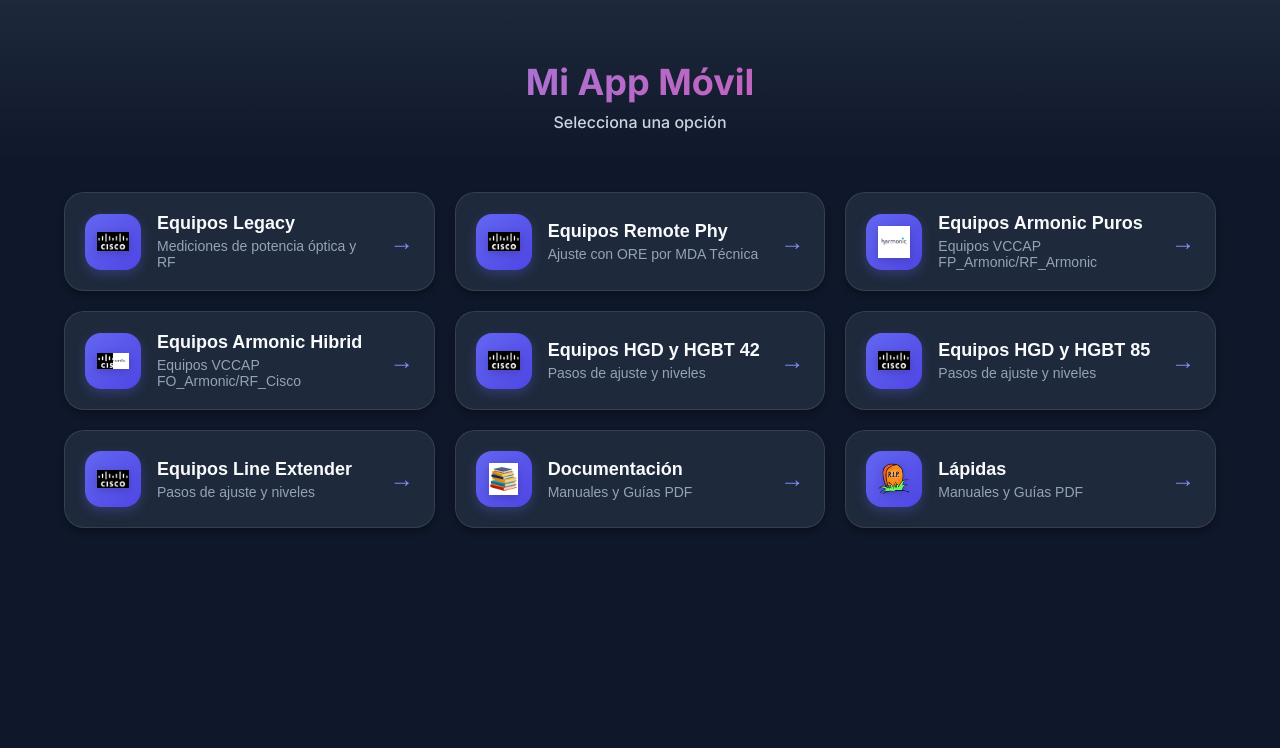
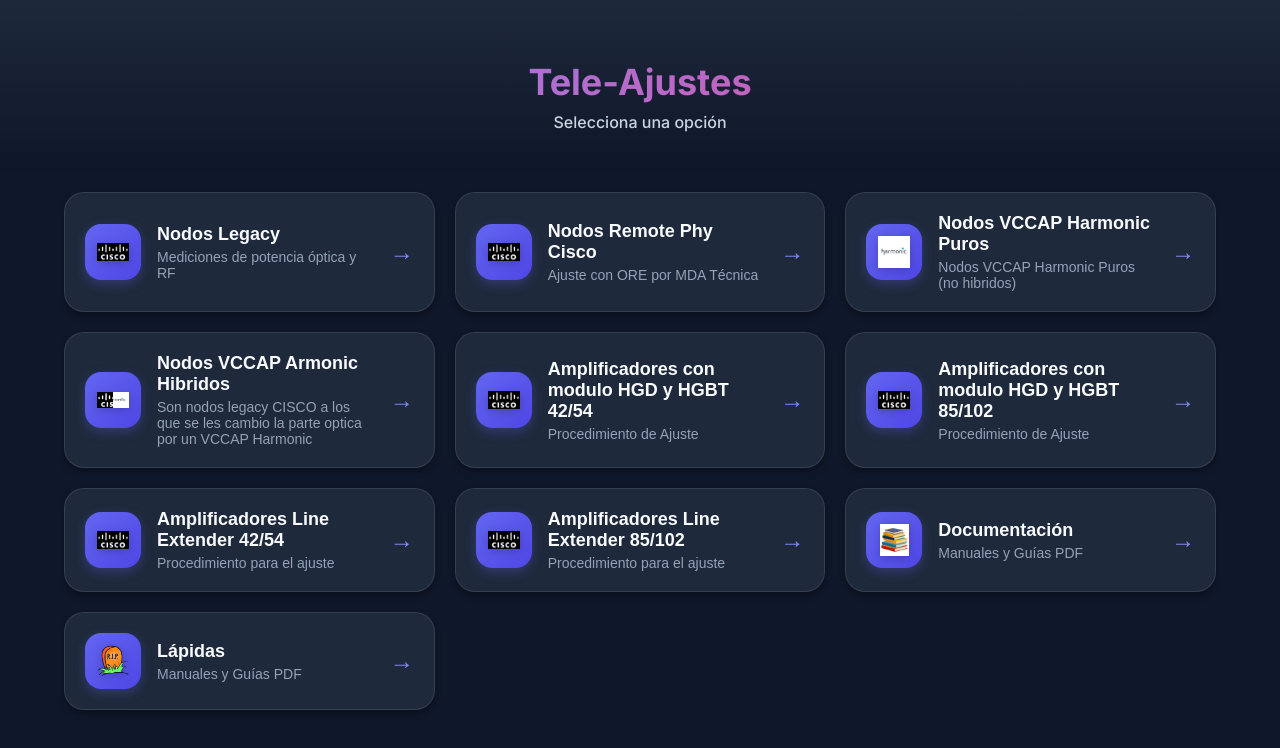
Before and after one commit to amasciot/react-mobile-app, a React (Vite) app: page / in a window 1280 px wide. Shown: the top 748 px of the page. Built offline with nearby package versions, Linux system fonts and the light colour scheme.

Commit message:
chore: rename app to Tele-Ajustes

```diff
--- a/capacitor.config.json
+++ b/capacitor.config.json
@@ -1,5 +1,5 @@
 {
   "appId": "com.miapp.movil",
-  "appName": "Mi App Movil",
+  "appName": "Tele-Ajustes",
   "webDir": "dist"
 }
--- a/index.html
+++ b/index.html
@@ -8,7 +8,7 @@
   <meta name="theme-color" content="#6366f1" />
   <meta name="apple-mobile-web-app-capable" content="yes" />
   <meta name="apple-mobile-web-app-status-bar-style" content="black-translucent" />
-  <title>Mi App Móvil</title>
+  <title>Tele-Ajustes</title>
   <link rel="preconnect" href="https://fonts.googleapis.com" />
   <link rel="preconnect" href="https://fonts.gstatic.com" crossorigin />
   <link href="https://fonts.googleapis.com/css2?family=Inter:wght@400;500;600;700&display=swap" rel="stylesheet" />
--- a/src/App.jsx
+++ b/src/App.jsx
@@ -61,7 +61,7 @@
 
   // Console welcome message
   useEffect(() => {
-    console.log('%c¡Bienvenido a Mi App Móvil! 🚀', 'color: #6366f1; font-size: 20px; font-weight: bold;');
+    console.log('%c¡Bienvenido a Tele-Ajustes! 🚀', 'color: #6366f1; font-size: 20px; font-weight: bold;');
     console.log('%cDesarrollada con ❤️ usando React', 'color: #ec4899; font-size: 14px;');
   }, []);
 
--- a/src/components/HomeScreen.jsx
+++ b/src/components/HomeScreen.jsx
@@ -5,7 +5,7 @@
     return (
         <div className="screen active" id="home-screen">
             <div className="header">
-                <h1 className="app-title">Mi App Móvil</h1>
+                <h1 className="app-title">Tele-Ajustes</h1>
                 <p className="app-subtitle">Selecciona una opción</p>
             </div>
 
--- a/src/data/contentData.js
+++ b/src/data/contentData.js
@@ -2,7 +2,7 @@
     {
         id: 'screen1',
         icon: '/images.png',
-        title: 'Equipos Legacy',
+        title: 'Nodos Legacy',
         subtitle: 'Mediciones de potencia óptica y RF',
         content: {
             heading: 'Mediciones de potencia óptica en TP de RX y TX',
@@ -10,37 +10,49 @@
             sectionTitle: 'Procedimiento',
             items: [
                 {
-                    label: 'Paso 1 (Óptica Directa):',
+                    label: 'Paso 1 (RX en nodo):',
                     description: 'Verificar voltaje con tester entre 0,9 V y 1,2 V. Si se detecta menos o más se debe ajustar con hub.'
                 },
                 {
-                    label: 'Paso 2 (Óptica Retorno):',
-                    description: 'Verificar voltaje con tester en 2 V. Si se detecta un valor diferente se debe reemplazar en nodo.'
+                    label: 'Paso 2 (TX en nodo):',
+                    description: 'Verificar voltaje con tester en 2 V. Si se detecta un valor diferente se debe reemplazar TX en nodo.'
                 },
                 {
-                    label: 'Paso 3 (Verificación RPR):',
-                    description: 'Standard Gain: Requerido entre -4 y -6 dBm. High Gain: Requerido entre -10 y -14 dBm.'
+                    label: 'Paso 3 (Verificación RPR en hub):',
+                    description: 'Standard Gain: Requerido entre -4 y -6 dBm. High Gain: Requerido entre -10 y -14 dBm.(Validar con NOc ORE o hub)'
                 },
                 {
-                    label: 'Paso 4 (RF Directa):',
-                    description: 'Medir en el TP de salida del RX en modo "Experto de canales". Se deben medir a la salida 27 dBm planos y un MER >= a 40 dB. Ajustar los atenuadores en los 4 puertos al valor de la lápida del plano.'
+                    label: 'Paso 3 (Verificación RPR en hub):',
+                    description: 'Standard Gain: Requerido entre -4 y -6 dBm. High Gain: Requerido entre -10 y -14 dBm.(Validar con NOc ORE o hub)'
                 },
                 {
-                    label: 'Paso 5 (RF Retorno):',
-                    description: 'Medir inyectando portadora en cada puerto y ajustando con Hub; los pads del módulo se deben poner en cero.'
+                    label: 'Paso 4 (validar pad OIB):',
+                    description: 'Validar los valores de pad OIB (RX y TX) segun tabla 4 de la seccion documentacion.'
+                },
+                {
+                    label: 'Paso 5 (RF en Directa):',
+                    description: 'Medir en el TP de salida del RX en modo "Experto de canales". Se deben medir a la salida 27 +/- 1 dBm planos en portadoras piloto y un MER >= a 40 dB. Ajustar los atenuadores en los 4 puertos al valor de la lápida del plano. Verificar los valores de ecualizadores de fabrica del modulo (estos deben ser de los originales y no se deben cambiar).'
+                },
+                {
+                    label: 'IMPORTANTE',
+                    description: 'Se debe medir así para verificar que la salida es plana en todo el espectro  Los canales digitales se deben encontrar aprox 6 dBmV por debajo de los pilotos de ajuste.'
+                },
+                {
+                    label: 'Paso 7 (RF Retorno):',
+                    description: 'Medir inyectando portadora en cada puerto y ajustando con Hub; los pads del módulo se deben poner en cero. Si no da balanceado entre todas las salidas cambiar el modulo en caso de falta de modulo de RF.'
                 }
             ],
-            conclusion: 'IMPORTANTE: Se debe medir así para verificar que la salida es plana en todo el espectro. Validar los valores de PAD de la OIB según tabla en sección Documentación.'
+            conclusion: 'NOTA IMPORTANTE: Ante dudas consultar al supervisor y el si no tiene respuesta consultara al PM.'
         }
     },
     {
         id: 'screen2',
         icon: '/images.png',
-        title: 'Equipos Remote Phy',
+        title: 'Nodos Remote Phy Cisco',
         subtitle: 'Ajuste con ORE por MDA Técnica',
         content: {
             heading: 'Validación de Enlace',
-            intro: 'Mediciones de potencia óptica en TP de RX y TX.',
+            intro: 'Mediciones de potencia óptica consultando al operador tanto lado hub como lado nodo. Revisar la tabla de niveles de trabajo para los que sean SFP.',
             sectionTitle: 'Procedimiento Técnico',
             items: [
                 {
@@ -54,46 +66,52 @@
     {
         id: 'screen3',
         icon: '/Icon.png',
-        title: 'Equipos Armonic Puros',
-        subtitle: 'Equipos VCCAP FP_Armonic/RF_Armonic',
+        title: 'Nodos VCCAP Harmonic Puros',
+        subtitle: 'Nodos VCCAP Harmonic Puros (no hibridos)',
         content: {
-            heading: 'Se debe medir las salidas en para verificar niveles corectos, IMPORTANTE: En Armonic puro el TP es de 30 dBmV',
-            intro: 'En el caso de detectar anomalias se deben referir al Supervisor y operar con ORE para gestionar su ajsute definitivo via Noc',
+            heading: 'Validación de Enlace Optico',
+            intro: 'Mediciones de potencia optica consultando al operador tanto de lado hub como de lado nodo. Ver tabla de valores de trabajo para los SFP',
+            sectionTitle: 'Validacion de RF',
+            items: [
+                {
 
-            items: [{ label: ' El TP del armonic puro en -30 dBm' }],
+                    description: 'Se debe medir las salidas de RF para verificar niveles correctos tanto en directa como en retorno segúnlapida del plano.'
+                },
+                {
+                    label: 'IMPORTANTE',
+                    description: 'En Harmonic puro el TP de RF es de -30 dBmV'
+                },
 
+            ],
+            conclusion: 'En caso de detectar anomalias se deben referir al Supervisor y operar con ORE para gestionar su ajsute definitivo via Noc'
         }
     },
     {
         id: 'screen4',
         icon: '/collage.png',
-        title: 'Equipos Armonic Hibrid',
-        subtitle: 'Equipos VCCAP FO_Armonic/RF_Cisco',
+        title: 'Nodos VCCAP Armonic Hibridos',
+        subtitle: 'Son nodos legacy CISCO a los que se les cambio la parte optica por un VCCAP Harmonic',
         content: {
-            heading: 'Ajuste de Equipos Híbridos',
-            intro: 'Información técnica para equipos VCCAP FO_Armonic/RF_Cisco con módulos Pebble 2.',
+            heading: 'Procedimiento de Ajuste',
             sectionTitle: 'Procedimiento de Ajuste',
             items: [
                 {
                     label: 'Fibra Óptica:',
-                    description: 'El ajuste es nulo por parte del técnico. Solo se debe verificar que la portadora esté entre 15 y 20 dBm.'
+                    description: 'Mediciones de potencia óptica consultando al operador tanto lado hub como lado nodo. Ver tabla de niveles de trabajo para los SFP'
                 },
                 {
-                    label: 'Módulo Pebble 2:',
-                    description: 'El nivel de salida es de 18 dBm (no medible desde ningún lugar del nodo).'
-                },
-                {
-                    label: 'Ajuste General:',
-                    description: 'Pasos similares al módulo Legacy, pero con distintas herramientas de monitoreo.'
+                    label: 'Ajuste de RF ',
+                    description: 'Los pasos son similares al módulo Legacy, pero con distintas herramientas de monitoreo. Los niveles deben respetar a los de diseño por plano'
                 },
                 {
                     label: 'RF Directa:',
-                    description: 'Medir portadoras en todos los puertos. La diferencia entre ellos debe ser tolerable (rango +/- 3 dB).'
+                    description: 'Ajustar la directa en los 4 puertos para dejarlos según plano.'
                 },
                 {
                     label: 'RF Retorno:',
-                    description: 'Inyectar portadora y verificar en Sonar. Ajustar pads según los valores requeridos por el plano Cisco.'
-                }
+                    description: 'Inyectar portadora y verificar en Sonar que los 4 puertos se encuentren dentro de los valores de diseño. Los pads de retorno en cada puerto deben ir en cero.'
+                },
+
             ],
             conclusion: 'IMPORTANTE: Los equipos Híbridos con módulos de RF Cisco tienen valores de TP de -20 dBm.'
         }
@@ -101,23 +119,22 @@
     {
         id: 'screen5',
         icon: '/images.png',
-        title: 'Equipos HGD y HGBT 42',
-        subtitle: 'Pasos de ajuste y niveles',
+        title: 'Amplificadores con modulo HGD y HGBT 42/54',
+        subtitle: 'Procedimiento de Ajuste',
         content: {
             heading: 'Medicion, calculo teorico de perdidas, evaluacion diagnostica',
             intro: 'Es impresindible un buen diagnostico de los niveles y formas onda en la entrada para poder ajustar adecuadamente la/s salida',
-            sectionTitle: 'Procedimiento Técnico',
+            sectionTitle: 'Procedimiento para el ajuste',
             items: [
-                { label: 'Observacion importante:', description: 'En redes de 42 MHz SI se pueden utilizar modulos de 85 MHz' },
-                { label: 'Paso 1:', description: 'Revisar lapida de plano y plano evaluando conincidencias o no coincidencias' },
-                { label: 'Paso 2:', description: 'Medir los niveles a la entrada en los HGD y HGBT no pueden ser menores a 16 dBmV en ningun canal.' },
-                { label: 'Paso 3:', description: 'Comparar la entrada medida con la entrada calculada desde el activo anterior, esta no debe diferir en +/- 2 dBmV y la pendiente parecida a la terorica calculada' },
-                { label: 'Paso 4:', description: 'De ser coincidente proceder al ajuste si no revisar los pasivos del recorrido segun criterios generales' },
-                { label: 'Paso 5:', description: 'Ajustar en modo normal 1 a niveles de salida, todas las salidas, segun lapida y pasar a modo AGC 3' },
-                { label: 'Paso 6:', description: 'Revisar que el pad del AGC sea de 15db en redes de 42 MHz' },
-                { label: 'Paso 7:', description: 'Ajustar en modo AGC 3 a niveles de salida segun lapida de plano' }
+                { label: 'Observacion importante:', description: 'En redes de 42 MHz SI se pueden utilizar modulos de 85 MHz. Consultar apartado de modulos de 85/102' },
+                { label: 'Paso 1:', description: 'Los nivels de ajuste se deben respetar segùn el diseño que figura en el plano' },
+                { label: 'Paso 2:', description: 'Medir los niveles a la entrada en los HGD y HGBT no pueden ser menores a 16 dBmV en ningun canal piloto.' },
+                { label: 'Paso 3:', description: 'Comparar la entrada medida con la entrada medido con el valor de entrada indicado en el plano y la pendiente debe ser similar a la indicada en la lápida, en caso de encontrar diferencias revisar problemas "aguas arriba" ' },
+                { label: 'Paso 4:', description: 'Ajustar siempre los niveles de directa con el selector SW1 en paso 1. Todas las salidas deneran quedar ajustadas segùn lapida' },
+                { label: 'Paso 5:', description: 'Una vez ajustada la directa se debe ajustar el pad de AGC midiendo para estos módulos el nivel de canal 70 y restarle 34 dBmV. Luego cambiar el SW1 a paso 3. Con el preset AGC GAIN ajustar la salida a los mismos niveles de ajuste manual.' },
+                { label: 'Paso 6:', description: 'Revisar que el pad de AGC debe resultar de 15 dB en equipos de 42 MHz. Para los diseños N+1' }
             ],
-            conclusion: 'NOTA IMPORTANTE: Nunca se debe dejar el selector en modo 2, el modo no es utilizado en las redes de telecentro'
+            conclusion: 'NOTA IMPORTANTE: Nunca se debe dejar el selector en modo 2, dicho modo no es utilizado en las redes de telecentro'
 
 
         }
@@ -125,45 +142,68 @@
     {
         id: 'screen6',
         icon: '/images.png',
-        title: 'Equipos HGD y HGBT 85',
-        subtitle: 'Pasos de ajuste y niveles',
+        title: 'Amplificadores con modulo HGD y HGBT 85/102',
+        subtitle: 'Procedimiento de Ajuste',
         content: {
             heading: 'Medicion, calculo teorico de perdidas, evaluacion diagnostica',
             intro: 'Es impresindible un buen diagnostico de los niveles y formas onda en la entrada para poder ajustar adecuadamente la/s salida',
-            sectionTitle: 'Procedimiento Técnico',
+            sectionTitle: 'Procedimiento para el ajuste',
             items: [
                 { label: 'Observacion importante:', description: 'En redes de 85 MHz NO se pueden utilizar modulos de 42 MHz' },
-                { label: 'Paso 1:', description: 'Revisar lapida de plano y plano evaluando conincidencias o no coincidencias' },
-                { label: 'Paso 2:', description: 'Medir los niveles a la entrada en los HGD y HGBT no pueden ser menores a 16 dBmV en ningun canal.' },
-                { label: 'Paso 3:', description: 'Comparar la entrada medida con la entrada calculada desde el activo anterior, esta no debe diferir en +/- 2 dBmV y la pendiente parecida a la terorica calculada' },
-                { label: 'Paso 4:', description: 'De ser coincidente proceder al ajuste si no revisar los pasivos del recorrido segun criterios generales' },
-                { label: 'Paso 5:', description: 'Ajustar en modo normal 1 a niveles de salida, todas las salidas, segun lapida y pasar a modo AGC 3' },
-                { label: 'Paso 6:', description: 'Revisar que el pad sea de 13db para equipos de 85 MHz' },
-                { label: 'Paso 7:', description: 'Ajustar en modo AGC 3 a niveles de salida segun lapida de plano' }
+                { label: 'Paso 1:', description: 'Los nivels de ajuste se deben respetar segùn el diseño que figura en el plano' },
+                { label: 'Paso 2:', description: 'Medir los niveles a la entrada en los HGD y HGBT no pueden ser menores a 16 dBmV en ningun canal piloto.' },
+                { label: 'Paso 3:', description: 'Comparar la entrada medida con la entrada medido con el valor de entrada indicado en el plano y la pendiente debe ser similar a la indicada en la lápida, en caso de encontrar diferencias revisar problemas "aguas arriba" ' },
+                { label: 'Paso 4:', description: 'Ajustar siempre los niveles de directa con el selector SW1 en paso 1. Todas las salidas deneran quedar ajustadas segùn lapida' },
+                { label: 'Paso 5:', description: 'Una vez ajustada la directa se debe ajustar el pad de AGC midiendo para estos módulos el nivel de canal 110 y restarle 34 dBmV. Luego cambiar el SW1 a paso 3. Con el preset AGC GAIN ajustar la salida a los mismos niveles de ajuste manual.' },
+                { label: 'Paso 6:', description: 'Revisar que el pad de AGC debe resultar de 15 dB en equipos de 42 MHz. Para los diseños N+1' }
             ],
-            conclusion: 'NOTA IMPORTANTE: Nunca se debe dejar el selector en modo 2, el modo no es utilizado en las redes de telecentro'
+            conclusion: 'NOTA IMPORTANTE: Nunca se debe dejar el selector en modo 2, dicho modo no es utilizado en las redes de telecentro'
         }
     },
     {
         id: 'screen7',
         icon: '/images.png',
-        title: 'Equipos Line Extender',
-        subtitle: 'Pasos de ajuste y niveles',
+        title: 'Amplificadores Line Extender 42/54',
+        subtitle: 'Procedimiento para el ajuste',
         content: {
             heading: 'Configuración de Line Extender',
             intro: 'Pasos críticos para asegurar que la cascada de amplificadores mantenga los niveles adecuados.',
             sectionTitle: 'Procedimiento',
             items: [
-                { label: 'Paso 1:', description: 'Medición de entrada del tramo anterior' },
-                { label: 'Paso 2:', description: 'Ajuste de atenuadores inter-etapa' },
-                { label: 'Paso 3:', description: 'Verificación de voltajes AC/DC' },
-                { label: 'Paso 4:', description: 'Prueba de integridad de conector' }
+                { label: 'Observacion importante:', description: 'En redes de 42 MHz SI se pueden utilizar modulos de 85 MHz.(Consultar apartado de módulos de 85/102)' },
+                { label: 'Paso 1:', description: 'Los nivels de ajuste se deben respetar segùn el diseño que figura en el plano' },
+                { label: 'Paso 2:', description: 'Medir los niveles a la entrada en los LE no pueden ser menores a 20 dBmV en ningún canal piloto.' },
+                { label: 'Paso 3:', description: 'Comparar la entrada medida con el valor de entrada indicado en el plano y la pendiente debe ser similar a la indicada en la lápida. En caso de encontrar diferencias revisar problemas “aguas arriba” ' },
+                { label: 'Paso 4:', description: 'Ajustar siempre los niveles de directa con el selector SW1 en paso 1. Todas las salidas, deben quedar ajustadas según lapida. ' },
+                { label: 'Paso 5:', description: 'Una vez ajustada la directa se debe ajustar el pad de AGC midiendo para estos módulos el nivel del canal 70 y restarle 29dB. Luego cambiar el SW1 a paso 3. Con el preset AGC GAIN ajustar la salida a los mismos niveles del ajuste manual. ' },
+                { label: 'Paso 6:', description: 'Revisar que el pad del AGC debe resultar de 17db en equipos de 42 MHz. Para los diseños N+1 ' }
             ],
-            conclusion: 'El extensor de línea ahora compensa correctamente las pérdidas del cable.'
+            conclusion: 'Nunca se debe dejar el selector en modo 2, dicho modo no es utilizado en las redes de telecentro.'
         }
     },
     {
         id: 'screen8',
+        icon: '/images.png',
+        title: 'Amplificadores Line Extender 85/102',
+        subtitle: 'Procedimiento para el ajuste',
+         content: {
+            heading: 'Configuración de Line Extender',
+            intro: 'Pasos críticos para asegurar que la cascada de amplificadores mantenga los niveles adecuados.',
+            sectionTitle: 'Procedimiento',
+            items: [
+                { label: 'Observacion importante:', description: 'En redes de 85 MHz NO se pueden utilizar modulos de 42 MHz.(Consultar apartado de módulos de 85/102)' },
+                { label: 'Paso 1:', description: 'Los nivels de ajuste se deben respetar segùn el diseño que figura en el plano' },
+                { label: 'Paso 2:', description: 'Medir los niveles a la entrada en los LE no pueden ser menores a 20 dBmV en ningún canal piloto.' },
+                { label: 'Paso 3:', description: 'Comparar la entrada medida con el valor de entrada indicado en el plano y la pendiente debe ser similar a la indicada en la lápida. En caso de encontrar diferencias revisar problemas “aguas arriba” ' },
+                { label: 'Paso 4:', description: 'Ajustar siempre los niveles de directa con el selector SW1 en paso 1. Todas las salidas, deben quedar ajustadas según lapida. ' },
+                { label: 'Paso 5:', description: 'Una vez ajustada la directa se debe ajustar el pad de AGC midiendo para estos módulos el nivel del canal 110 y restarle 29dB. Luego cambiar el SW1 a paso 3. Con el preset AGC GAIN ajustar la salida a los mismos niveles del ajuste manual. ' },
+                { label: 'Paso 6:', description: 'Revisar que el pad del AGC debe resultar de 14db en equipos de 85 MHz. Para los diseños N+1 ' }
+            ],
+            conclusion: 'Nunca se debe dejar el selector en modo 2, dicho modo no es utilizado en las redes de telecentro.'
+        }
+    },
+    {
+        id: 'screen9',
         icon: '/libros.webp',
         title: 'Documentación',
         subtitle: 'Manuales y Guías PDF',
@@ -172,15 +212,16 @@
             intro: 'Selecciona el documento que deseas visualizar. Los archivos se abrirán en una nueva pestaña.',
             sectionTitle: 'Documentos Disponibles',
             items: [
-                { label: 'Manual 1:', description: 'Guía técnica de equipos Legacy', file: '/docs/manual1.pdf' },
-                { label: 'Manual 2:', description: 'Procedimientos Remote Phy', file: '/docs/manual2.pdf' },
-                { label: 'Manual 3:', description: 'Especificaciones HGD/HGBT', file: '/docs/manual3.pdf' }
+                { label: 'Cable .750:', description: 'Perdidas en cables de .750 P3', file: '/docs/manual1.pdf' },
+                { label: 'Cables Drop:', description: 'Perdidas en cables drop', file: '/docs/manual2.pdf' },
+                { label: 'Cable .500:', description: 'Perdidas en cables .500', file: '/docs/manual3.pdf' },
+                { label: 'Manual AGC:', description: 'Procedimiento de ajuste AGC', file: '/docs/manual4.pdf' }
             ],
-            conclusion: 'Si necesitas manuales adicionales, por favor contacta al administrador del sistema.'
+            conclusion: 'Si necesitas manuales adicionales, por favor contacta al administrador de este sistema. mail: amasciotra@telecentro.net.ar'
         }
     },
     {
-        id: 'screen9',
+        id: 'screen10',
         icon: '/lapida.gif',
         title: 'Lápidas',
         subtitle: 'Manuales y Guías PDF',
@@ -203,6 +244,11 @@
                     label: 'Lápida de Referencia 3:',
                     description: 'Lapidas con formato 3',
                     image: '/Lapida3.jpeg'
+                },
+                {
+                    label: 'Lápida de Referencia 4:',
+                    description: 'Lapidas con formato 4',
+                    image: '/Lapida4.jpeg'
                 }
             ],
             conclusion: 'Estas lápidas sirven como referencia visual para los ajustes en campo.'
--- a/vite.config.js
+++ b/vite.config.js
@@ -10,8 +10,8 @@
       registerType: 'autoUpdate',
       includeAssets: ['pwa-192x192.png', 'pwa-512x512.png'],
       manifest: {
-        name: 'Mi App Móvil',
-        short_name: 'MiApp',
+        name: 'Tele-Ajustes',
+        short_name: 'Tele-Ajustes',
         description: 'Aplicación móvil con React - Tecnología, Diseño, Innovación y más',
         theme_color: '#6366f1',
         background_color: '#0f172a',
```
Also changed, not shown: 3 other files (tests, documents, lock files or other folders).
